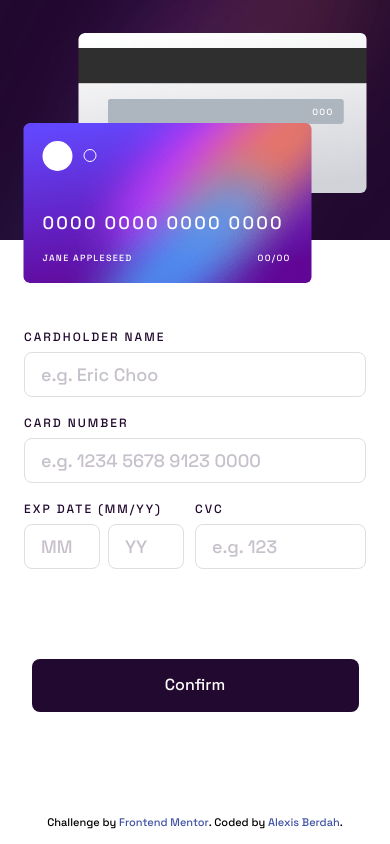
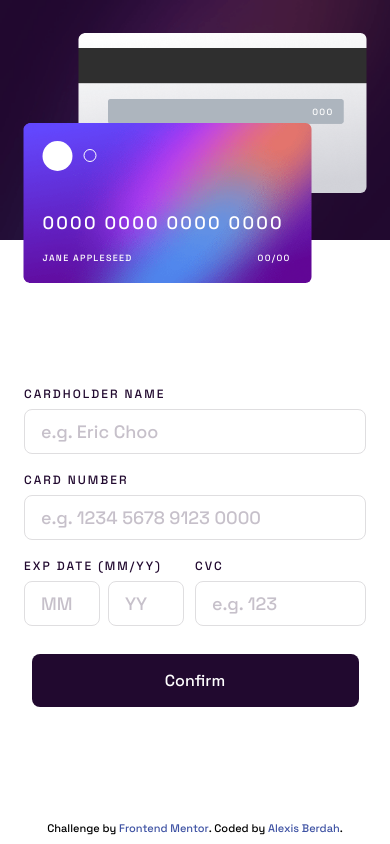
Before and after one commit to alexisberdah/interactive-card-details, a website built with Parcel: page index.html in a window 390 px wide. Built offline with nearby package versions, Linux system fonts and the light colour scheme.

Commit message:
Responsive improved on mobile version

```diff
--- a/index.html
+++ b/index.html
@@ -34,6 +34,7 @@
             </div>
         </div>
         <div class="right">
+            <div class="personFormContainer">
                 <div class="personForm">
                     <div class="field">
                         <label for="name">CARDHOLDER NAME</label>
@@ -68,10 +69,12 @@
         </div>
         <footer>
             <div class="attribution">
-            Challenge by&nbsp;<a href="https://www.frontendmentor.io?ref=challenge" target="_blank">Frontend Mentor</a>.
+                Challenge by&nbsp;<a href="https://www.frontendmentor.io?ref=challenge" target="_blank">Frontend
+                    Mentor</a>.
                 Coded by&nbsp;<a href="https://github.com/alexisberdah" target="_blank">Alexis Berdah</a>.
             </div>
         </footer>
+    </div>
     <script type="module" src="./src/index.js"></script>
 
 </body>
--- a/src/styles.scss
+++ b/src/styles.scss
@@ -16,7 +16,7 @@ body {
 }
 
 .hero {
-  height: 95vh;
+  height: 100%;
   background: white;
   display: flex;
   flex-direction: column;
@@ -115,12 +115,19 @@ body {
     flex: 1;
     display: flex;
     flex-direction: column;
+    align-items: center;
+
+    .personFormContainer {
+      display: flex;
+      height: 100%;
+      align-items: center;
+      margin-top: 2.625rem;
+      max-width: 24.375rem;
 
       .personForm {
         display: flex;
         flex-direction: column;
-      margin: 5.6875rem 1.5rem 0 1.5rem;
-      height: 100%;
+        margin: 0 1.5rem 0 1.5rem;
 
         .field:first-child {
           margin-top: 0;
@@ -183,10 +190,9 @@ body {
         }
 
         .submitButtonContainer {
-        flex-grow: 1;
           display: flex;
           justify-content: center;
-        align-items: center;
+          margin-top: 1.75rem;
 
           .submitButton {
             background-color: $deepViolet;
@@ -201,6 +207,7 @@ body {
 
       }
     }
+  }
 
   h1 {
     font-size: calc(54vw * 100 / 1440);
@@ -208,10 +215,14 @@ body {
   }
 }
 
+footer {
+  margin: 10px;
+  ;
+}
+
 .attribution {
   text-align: center;
   font-size: 11px;
-  height: 5vh;
   display: flex;
   justify-content: center;
   align-items: center;
```
Also changed, not shown: docs/index.html (+1 -1 lines), src/styles.css, 7 other files. Lines whose indentation alone changed are shown as unchanged.
